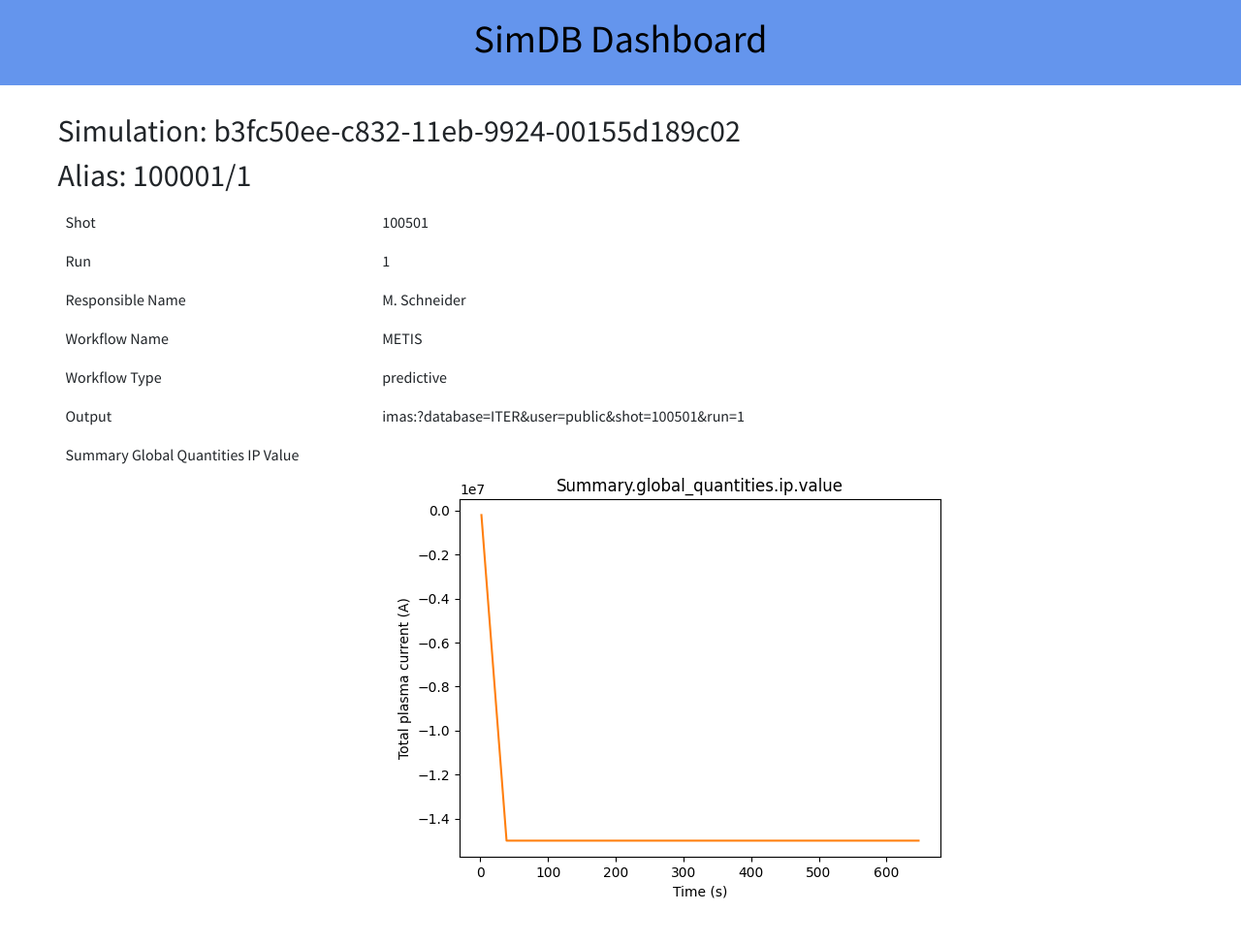
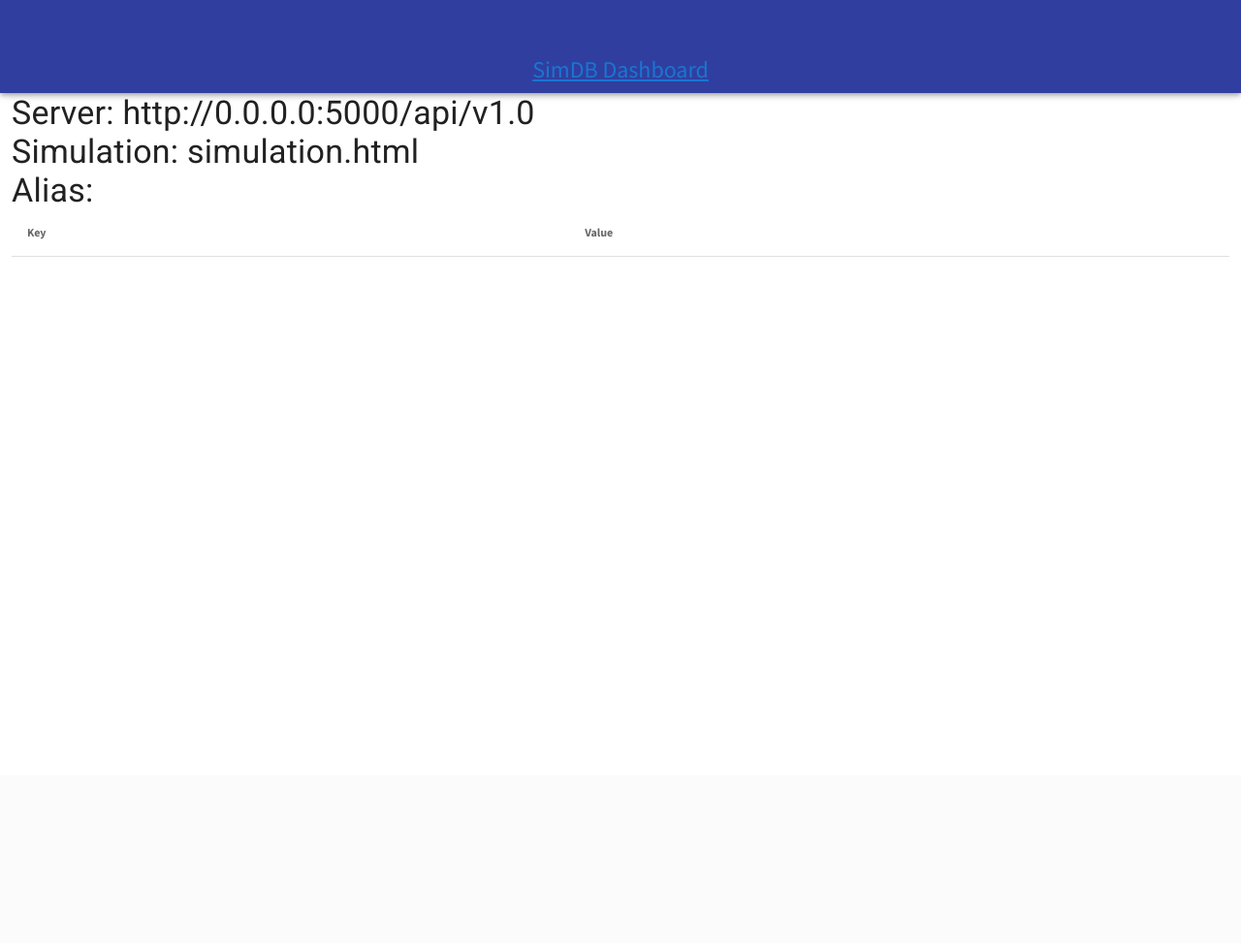
Before and after one commit to iterorganization/SimDB-Dashboard, a Flask app: template dashboard/templates/dashboard/simulation.html in a window 1280 px wide. Shown: the whole page at 97% size. After the commit the page ends 265 px from the top, so only its background shows below. Run offline with Flask 2, Linux system fonts and the light colour scheme; the template is opened without the code that fills it, so the values that code supplies are empty; some libraries are stand-ins or nearby versions.

Commit message:
Adding favicon and initial simulation details page.

```diff
--- a/dashboard/static/dashboard/js/config.js
+++ b/dashboard/static/dashboard/js/config.js
@@ -3,3 +3,9 @@
     'shot',
     'run',
 ];
+
+const displayFields = [
+    'shot',
+    'run',
+    'workflow.name',
+];
--- a/dashboard/static/dashboard/js/simulation.js
+++ b/dashboard/static/dashboard/js/simulation.js
@@ -0,0 +1,61 @@
+const process_array_key = function( word ) {
+    return word.replace(/(.*)#(\d+)/, '$1[$2]')
+}
+
+const capitalize = function( word ) {
+    return word[0].toUpperCase() + word.slice(1);
+}
+
+const to_label = function( name ) {
+    return name.split(/[\._]/).map(process_array_key).map(capitalize).join(' ');
+}
+
+const app = new Vue({
+  el: '#app',
+  vuetify: new Vuetify(),
+  delimiters: ['<[', ']>'],
+  data () {
+    return {
+        server: 'http://0.0.0.0:5000/api/v1.0',
+        uuid: null,
+        alias: null,
+        inputs: [],
+        outputs: [],
+        metadata: [],
+        status: {
+          show: false,
+          text: null,
+          type: 'error',
+        },
+    }
+  },
+  mounted () {
+    var tokens = window.location.href.split('/');
+    this.uuid = tokens[tokens.length - 1];
+    this.setItems();
+  },
+  methods: {
+    toLabel: function (name) {
+      return to_label(name);
+    },
+    setItems: function () {
+      this.status.show = false;
+      axios
+        .get(this.server + '/simulation/' + this.uuid, {
+          auth: { username: 'admin', password: 'admin' }
+        })
+        .then(response => {
+          this.alias = response.data.alias;
+          this.uuid = response.data.uuid.hex;
+          this.metadata = response.data.metadata;
+          this.outputs = response.data.outputs;
+          this.inputs = response.data.inputs;
+        })
+        .catch(function (error) {
+          app.status.show = true;
+          app.status.text = error;
+          app.status.type = 'error';
+        });
+    },
+  },
+});
--- a/dashboard/templates/base.html
+++ b/dashboard/templates/base.html
@@ -26,6 +26,11 @@
   <meta name="viewport" content="width=device-width, initial-scale=1, maximum-scale=1, user-scalable=no, minimal-ui">
 
   <link href="{{ url_for('static', filename='css/main.css') }}" rel="stylesheet"/>
+
+  <link rel="apple-touch-icon" sizes="180x180" href="/static/apple-touch-icon.png">
+  <link rel="icon" type="image/png" sizes="32x32" href="/static/favicon-32x32.png">
+  <link rel="icon" type="image/png" sizes="16x16" href="/static/favicon-16x16.png">
+  <link rel="manifest" href="/static/site.webmanifest">
 </head>
 <body>
 {% block body %}
--- a/dashboard/templates/dashboard/simulation.html
+++ b/dashboard/templates/dashboard/simulation.html
@@ -1,47 +1,47 @@
 {% extends 'base.html' %}
 
 {% block body %}
-<body>
-<header class="container-fluid pt-3 pb-3" style="background: CornflowerBlue;">
-    <h1 style="text-align: center"><a style="color: black; text-decoration: none" href="/">SimDB Dashboard</a></h1>
-</header>
+<div id="app">
+  <v-app>
 
-<div class="container mt-3">
-<h1 class="h2">Simulation: b3fc50ee-c832-11eb-9924-00155d189c02</h1>
-<h1 class="h2">Alias: 100001/1</h1>
+    <v-app-bar app dark shrink-on-scroll dense color="indigo darken-2">
+      <v-spacer></v-spacer>
+      <v-toolbar-title><a href="/">SimDB Dashboard</a></v-toolbar-title>
+      <v-spacer></v-spacer>
+    </v-app-bar>
 
-<table class="table table-borderless">
-    <tr>
-        <td>Shot</td>
-        <td>100501</td>
-    </tr>
-    <tr>
-        <td>Run</td>
-        <td>1</td>
-    </tr>
-    <tr>
-        <td>Responsible Name</td>
-        <td>M. Schneider</td>
-    </tr>
-    <tr>
-        <td>Workflow Name</td>
-        <td>METIS</td>
-    </tr>
-    <tr>
-        <td>Workflow Type</td>
-        <td>predictive</td>
-    </tr>
-    <tr>
-        <td>Output</td>
-        <td>imas:?database=ITER&user=public&shot=100501&run=1</td>
-    </tr>
-    <tr>
-        <td>Summary Global Quantities IP Value</td>
-        <td><img src="{{ url_for('static', filename='dashboard/img/ip.png') }}"></td>
-    </tr>
-</table>
-    </div>
 
-<script type="text/javascript" src="{{ url_for('static', filename='dashboard/js/simulation.js') }}"></script>
-</body>
+    <v-main>
+      <v-container fluid>
+                <v-row>
+          <div class="text-h4">Server: <[ server ]></div>
+        </v-row>
+        <v-row>
+          <div class="text-h4">Simulation: <[ uuid ]></div>
+        </v-row>
+        <v-row>
+          <div class="text-h4">Alias: <[ alias ]></div>
+        </v-row>
+        <v-row>
+          <v-simple-table>
+            <template>
+              <thead><tr><th>Key</th><th>Value</th></tr></thead>
+              <tbody>
+              <tr v-for="(item, index) in metadata" :key="index">
+                <td><[ toLabel(item.element) ]></td><td><[ item.value ]></td>
+              </tr>
+              </tbody>
+            </template>
+          </v-simple-table>
+        </v-row>
+      </v-container>
+    </v-main>
+
+  </v-app>
+</div>
 {% endblock %}
+
+{% block scripts %}
+<script src="{{ url_for('static', filename='dashboard/js/config.js') }}"></script>
+<script src="{{ url_for('static', filename='dashboard/js/simulation.js') }}"></script>
+{% endblock %}
```
Also changed, not shown: dashboard/static/dashboard/js/index.js (added, +154 -0 lines), dashboard/templates/dashboard/index.html (+13 -126 lines), dashboard/static/android-chrome-192x192.png (added), dashboard/static/android-chrome-512x512.png (added), dashboard/static/apple-touch-icon.png (added), dashboard/static/favicon-16x16.png (added), dashboard/static/favicon-32x32.png (added), dashboard/static/favicon.ico (added), dashboard/static/site.webmanifest (added).
